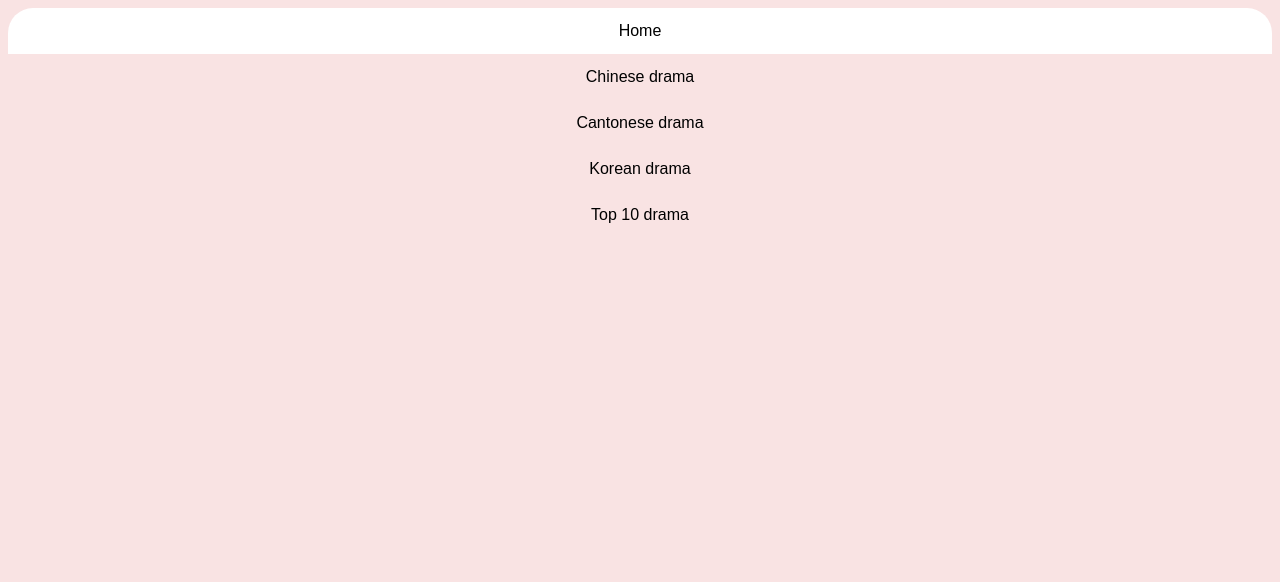
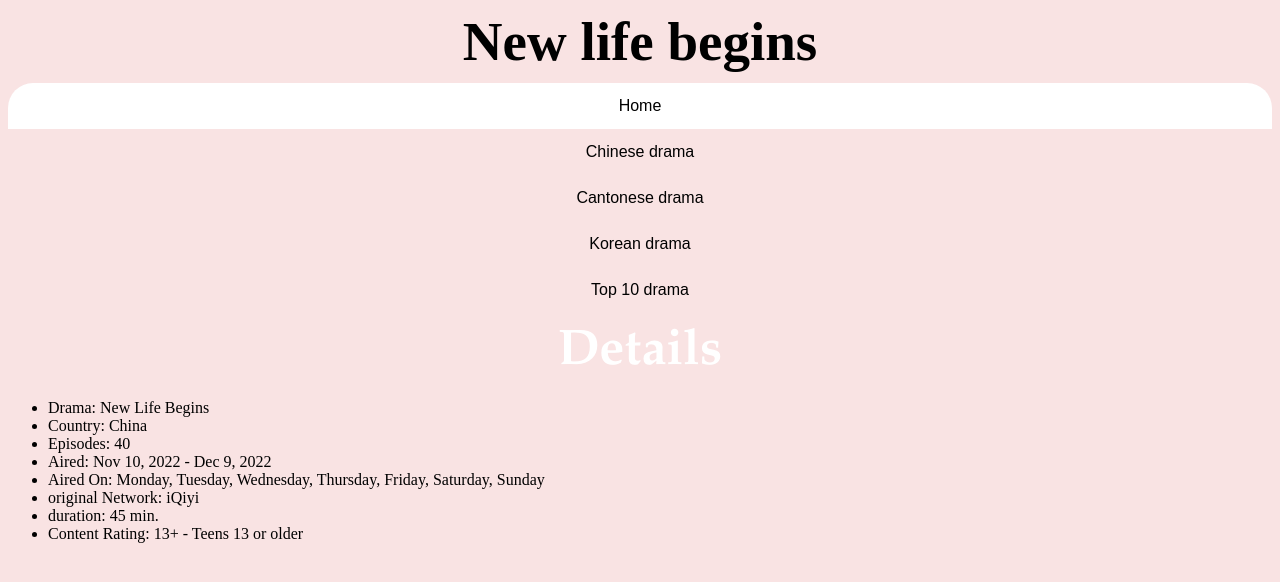
Before and after one commit to emmaus-archief/2223-4H-website-4hin1-gigi, a plain HTML site: page new-life-begins.html in a window 1280 px wide. Drawn offline with Linux system fonts and the light colour scheme.

Commit message:
new life begins

```diff
--- a/new-life-begins.html
+++ b/new-life-begins.html
@@ -6,6 +6,10 @@
 
 <body>
   <div class="page">
+
+<h1>
+  New life begins
+</h1>
 
     <nav>
       <ul>
@@ -16,3 +20,22 @@
         <li><a href="top10series.html">Top 10 drama</a></li>
       </ul>
     </nav>
+
+  <main>
+    <h2>
+      Details
+    </h2>
+    <div class="nlb-details">
+       <ul>
+         <li>Drama: New Life Begins</li>
+         <li>Country: China</li>
+         <li>Episodes: 40</li>
+         <li>Aired: Nov 10, 2022 - Dec 9, 2022</li>
+         <li>Aired On: Monday, Tuesday, Wednesday, Thursday,
+         Friday, Saturday, Sunday</li>
+         <li>original Network: iQiyi</li>
+         <li>duration: 45 min.</li>
+         <li>Content Rating: 13+ - Teens 13 or older</li>
+       </ul>
+
+  </main>
```
Also changed, not shown: Love-like-the-galaxy.html (+4 -0 lines), a-love-so-beautiful.html (+4 -0 lines), meteor-garden.html (+4 -0 lines).
